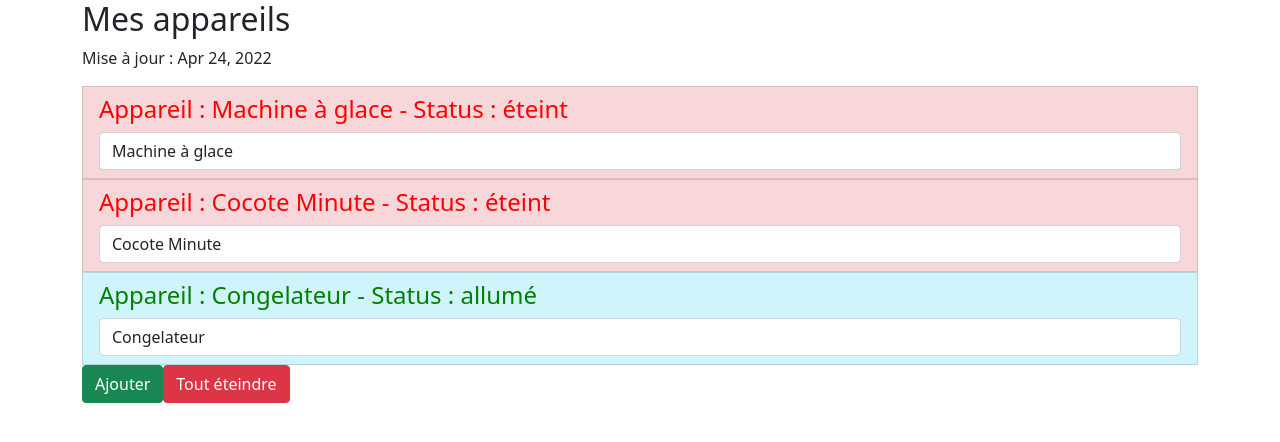
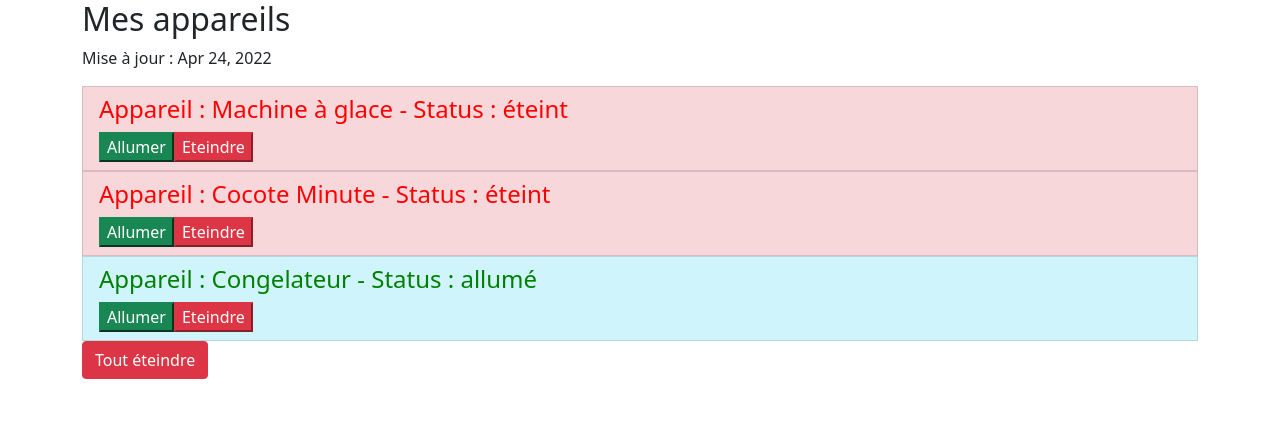
Before and after one commit to lmlouis/ripository, an Angular app: page / in a window 1280 px wide. Shown: the top 442 px of the page. Built offline with nearby package versions, Linux system fonts and the light colour scheme.

Commit message:
communication entre component grace methodes de service

```diff
--- a/src/app/app.component.html
+++ b/src/app/app.component.html
@@ -4,11 +4,14 @@
       <h2>Mes appareils</h2>
       <p> Mise à jour : {{lastUpdate  | date}}</p>
       <ul class="list-group">
-        <app-appareil *ngFor="let appareil of mesAppareils" [appareilName]="appareil.nom" [appareilStatus]="appareil.statut"></app-appareil>
+        <app-appareil *ngFor="let appareil of mesAppareils; let i = index"
+                      [indexOfAppareil]="i"
+                      [appareilName]="appareil.nom"
+                      [appareilStatus]="appareil.statut"></app-appareil>
         <!-- <app-appareil [appareilName]="appareilTwo"></app-appareil>
          <app-appareil [appareilName]="appareilName"></app-appareil>-->
       </ul>
-      <button class="btn btn-success" [disabled]="!isAuth" (click)="onAlumer">Ajouter</button>
+<!--      <button class="btn btn-success" [disabled]="!isAuth" (click)="onAlumer">Ajouter</button>-->
       <button class="btn btn-danger" (click)="onEteint()">Tout éteindre</button>
     </div>
   </div>
--- a/src/app/app.component.ts
+++ b/src/app/app.component.ts
@@ -50,6 +50,6 @@ export class AppComponent implements OnInit{
   }
 
   onEteint() {
-    this.appareilservice.switchOfAll();
+    this.appareilservice.switchOffAll();
   }
 }
--- a/src/app/appareil/appareil.component.html
+++ b/src/app/appareil/appareil.component.html
@@ -4,5 +4,7 @@
   <div style="width: 20px; height: 20px; background-color: blueviolet;"
        *ngIf="appareilStatus === 'eteint'"></div>
   <h4 [ngStyle]="{'color':getColor()}">Appareil : {{appareilName}} - Status : {{getStatus()}}</h4>
-  <input type="text"  class="form-control" [(ngModel)] = "appareilName">
+<!--  <input type="text"  class="form-control" [(ngModel)] = "appareilName">-->
+  <button class="btn-success" (click)="onSwitchOn()" [disabled]="appareilStatus === 'alumé'">Allumer</button>
+  <button class="btn-danger" (click)="onSwitchOff()" [disabled]="appareilStatus === 'éteint'">Eteindre</button>
 </li>
--- a/src/app/appareil/appareil.component.ts
+++ b/src/app/appareil/appareil.component.ts
@@ -1,4 +1,5 @@
 import {Component, Input, OnInit} from '@angular/core';
+import {AppareilService} from "../services/appareil.service";
 
 @Component({
   selector: 'app-appareil',
@@ -8,8 +9,8 @@ import {Component, Input, OnInit} from '@angular/core';
 export class AppareilComponent implements OnInit {
   @Input()appareilStatus = "éteint";
   @Input()appareilName: any;
-
-  constructor() { }
+  @Input()indexOfAppareil: number = 0;
+  constructor(private appareilService: AppareilService) { }
 
   ngOnInit(): void {
   }
@@ -19,4 +20,11 @@ export class AppareilComponent implements OnInit {
     if(this.appareilStatus === 'allumé') {return 'green';}
     else if(this.appareilStatus ==='éteint'){return 'red';}
   }
+
+  onSwitchOn() {
+    this.appareilService.switchOnOne(this.indexOfAppareil);
+  }
+  onSwitchOff() {
+    this.appareilService.switchOffOne(this.indexOfAppareil);
+  }
 }
--- a/src/app/services/appareil.service.ts
+++ b/src/app/services/appareil.service.ts
@@ -16,5 +16,12 @@ export class AppareilService{
   switchOnAll(){
     for(let appareil of this.appareils){appareil.statut = "allumé"}
   }
-  switchOfAll(){for(let appareil of this.appareils){appareil.statut = "éteint"}}
+  switchOffAll(){for(let appareil of this.appareils){appareil.statut = "éteint"}}
+
+  switchOnOne(index: number ){
+    this.appareils[index].statut = "allumé";
+  }
+  switchOffOne(index: number){
+    this.appareils[index].statut = "éteint";
+  }
 }
```
